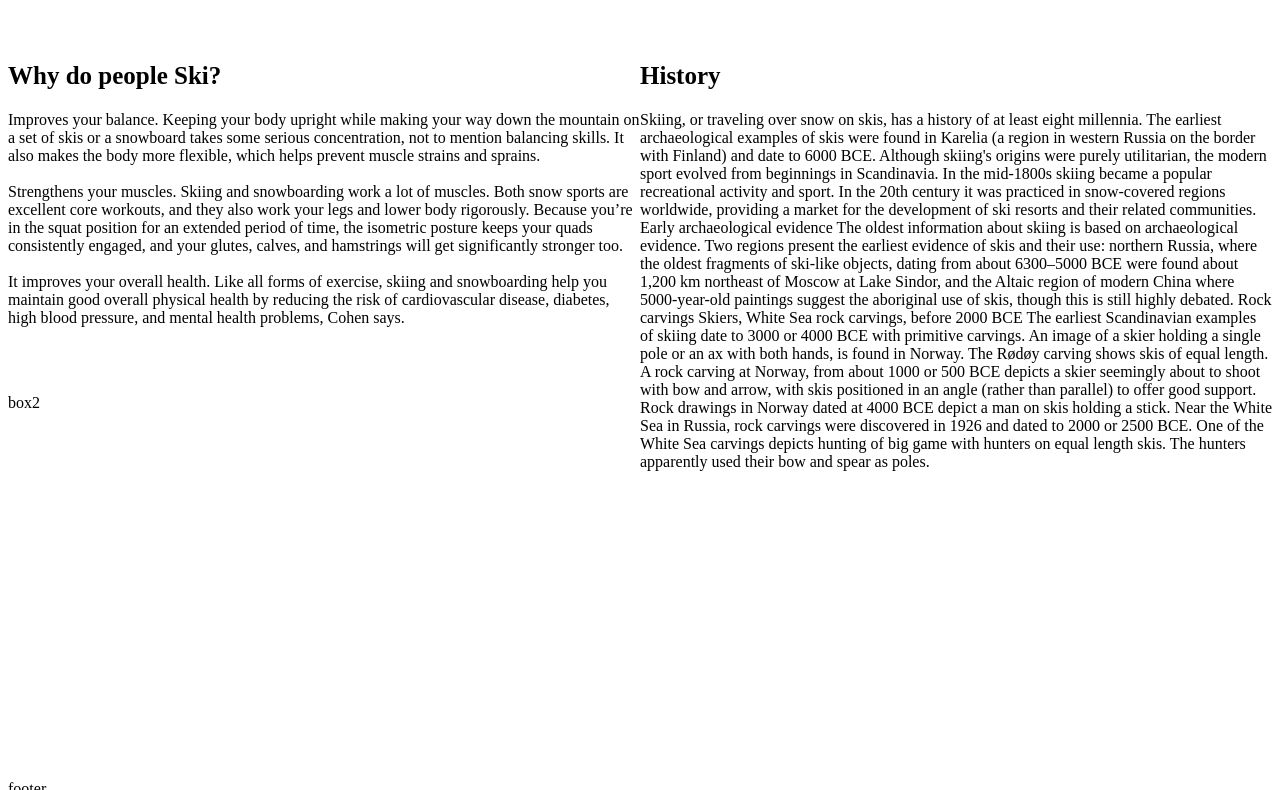
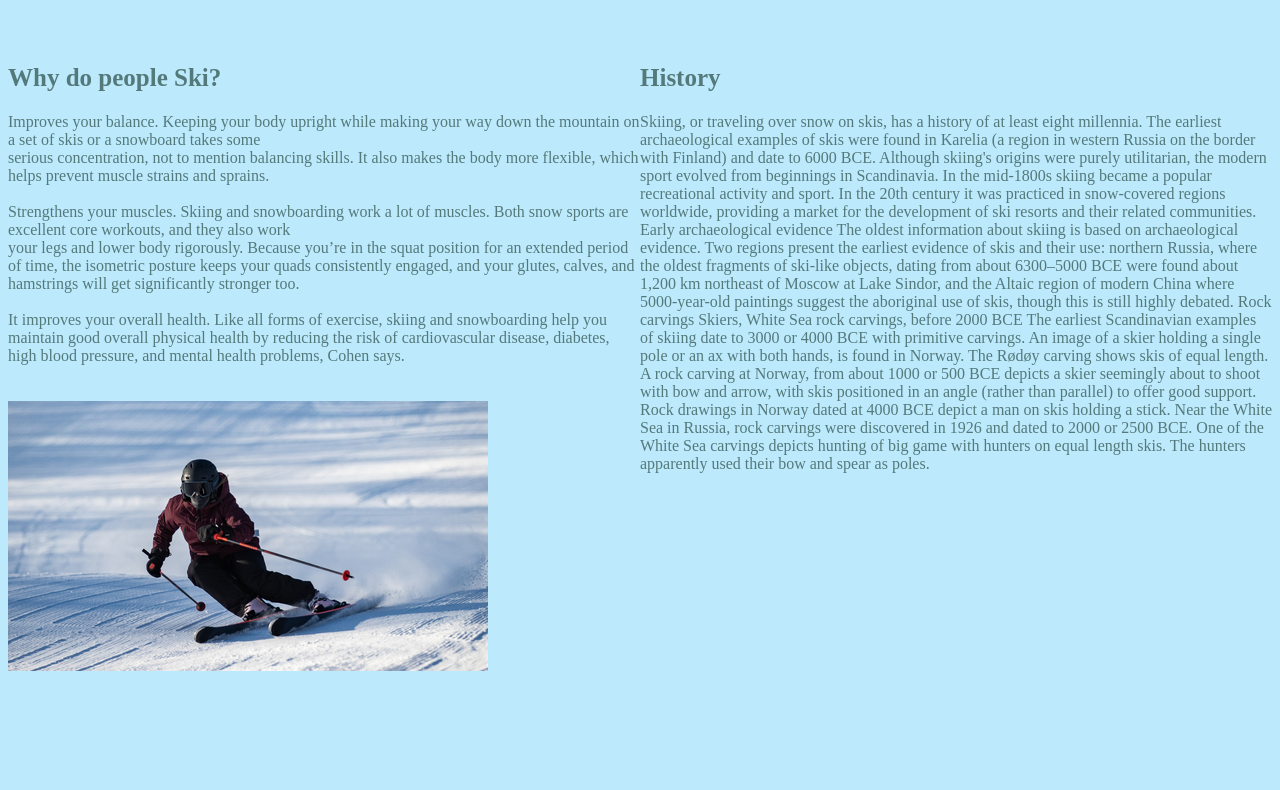
Before and after one commit to amehakpreet/how-to-ski, a plain HTML site: page index.html in a window 1280 px wide. Shown: the part 198-988 px from the top of the page. Drawn offline with Linux system fonts and the light colour scheme.

Commit message:
added image and made changes to style.css and index.html

```diff
--- a/index.html
+++ b/index.html
@@ -30,12 +30,12 @@
     <div class="box1">
         <h2>Why do people Ski?</h2>
         Improves your balance.
-        Keeping your body upright while making your way down the mountain on a set of skis or a snowboard takes some serious concentration, not to mention balancing skills. It also makes the body more flexible, which helps prevent muscle strains and sprains.
+        Keeping your body upright while making your way down the mountain on a set of skis or a snowboard takes some <br> serious concentration, not to mention balancing skills. It also makes the body more flexible, which helps prevent muscle strains and sprains.
         <br>
         <br>
 
         Strengthens your muscles.
-        Skiing and snowboarding work a lot of muscles. Both snow sports are excellent core workouts, and they also work your legs and lower body rigorously. Because you’re in the squat position for an extended period of time, the isometric posture keeps your quads consistently engaged, and your glutes, calves, and hamstrings will get significantly stronger too.
+        Skiing and snowboarding work a lot of muscles. Both snow sports are excellent core workouts, and they also work <br> your legs and lower body rigorously. Because you’re in the squat position for an extended period of time, the isometric posture keeps your quads consistently engaged, and your glutes, calves, and hamstrings will get significantly stronger too.
 
         <br>
         <br>
@@ -52,12 +52,12 @@
 
              <br>
              <br>
-        box2
+        <img src="skiing1.jpg">
 
     </div>
     <div class="main">
         <h2>History</h2>
-        Skiing, or traveling over snow on skis, has a history of at least eight millennia. The earliest archaeological examples of skis were found in Karelia (a region in western Russia on the border with Finland) and date to 6000 BCE. Although skiing's origins were purely utilitarian, the modern sport evolved from beginnings in Scandinavia. In the mid-1800s skiing became a popular recreational activity and sport. In the 20th century it was practiced in snow-covered regions worldwide, providing a market for the development of ski resorts and their related communities.
+        Skiing, or traveling over snow on skis, has a history of at least eight         millennia. The earliest archaeological examples of skis were found in Karelia (a region in western Russia on the border with Finland) and date to 6000 BCE. Although skiing's origins were purely utilitarian, the modern sport evolved from beginnings in Scandinavia. In the mid-1800s skiing became a popular recreational activity and sport. In the 20th century it was practiced in snow-covered regions worldwide, providing a market for the development of ski resorts and their related communities.
 
         Early archaeological evidence
 The oldest information about skiing is based on archaeological evidence. Two regions present the earliest evidence of skis and their use: northern Russia, where the oldest fragments of ski-like objects, dating from about 6300–5000 BCE were found about 1,200 km northeast of Moscow at Lake Sindor, and the Altaic region of modern China where 5000-year-old paintings suggest the aboriginal use of skis, though this is still highly debated.
--- a/style.css
+++ b/style.css
@@ -27,8 +27,8 @@ ul {
   }
 
   html,body {
-background-color: white;
-color: black
+background-color: rgb(188, 234, 252);
+color: rgb(84, 121, 122)
 
 }
 
```
Also changed, not shown: skiing1.jpg (added).
